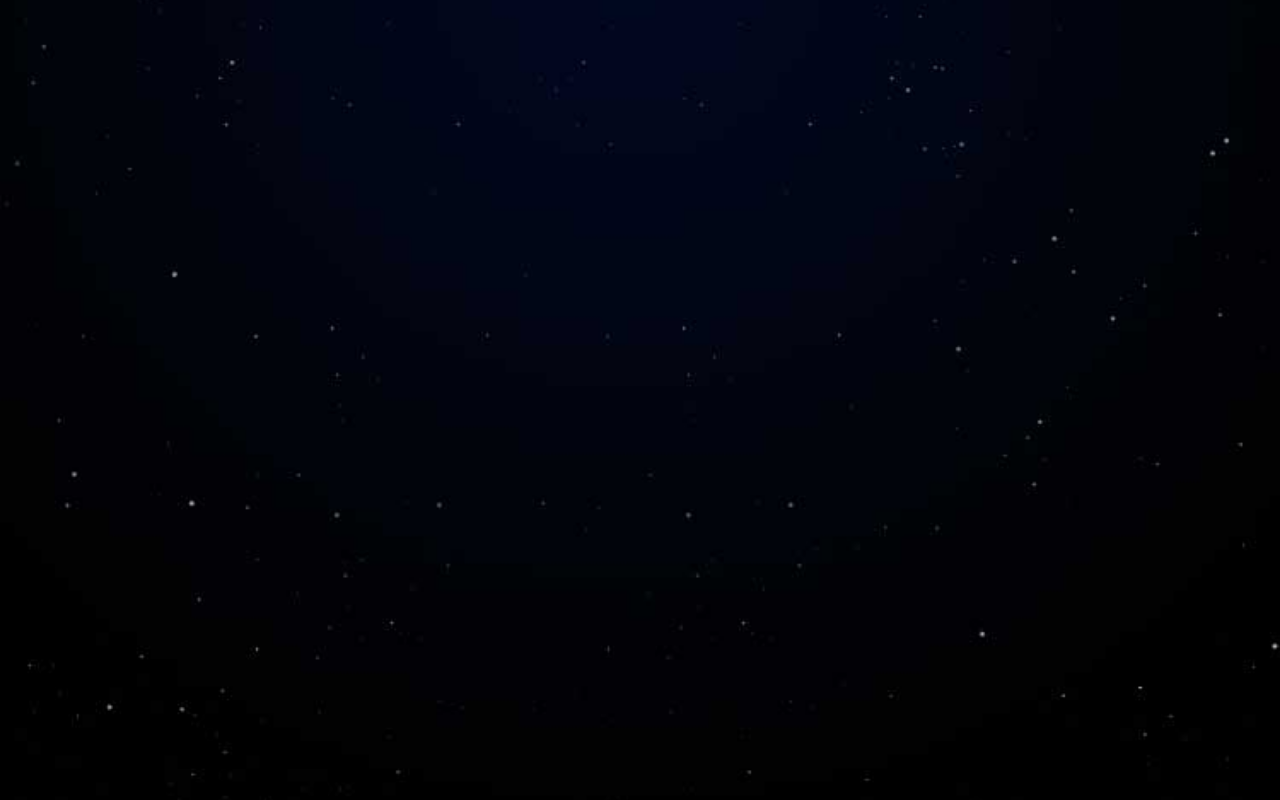
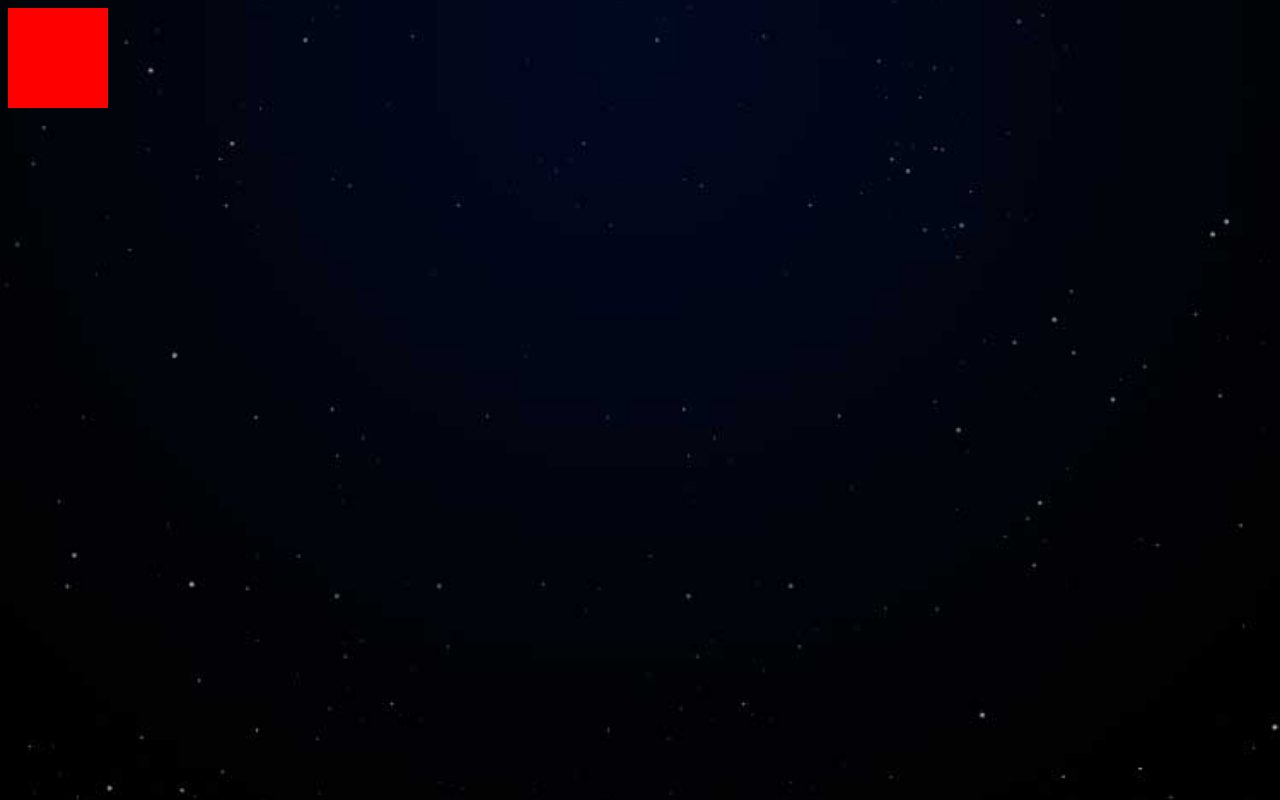
Before and after one commit to QC-L/earth-threejs, a plain HTML site: page index.html in a window 1280 px wide. Drawn offline with Linux system fonts and the light colour scheme.

Commit message:
初始化canvas

```diff
--- a/index.html
+++ b/index.html
@@ -6,6 +6,12 @@
     <link rel="stylesheet" href="src/styles/style.css">
 </head>
 <body>
-
+    <canvas id="earth"></canvas>
+    <script>
+        var canvas = document.getElementById('earth');
+        var ctx = canvas.getContext('2d');
+        ctx.fillStyle = '#FF0000';
+        ctx.fillRect(0,0,100,100);
+    </script>
 </body>
 </html>
```
